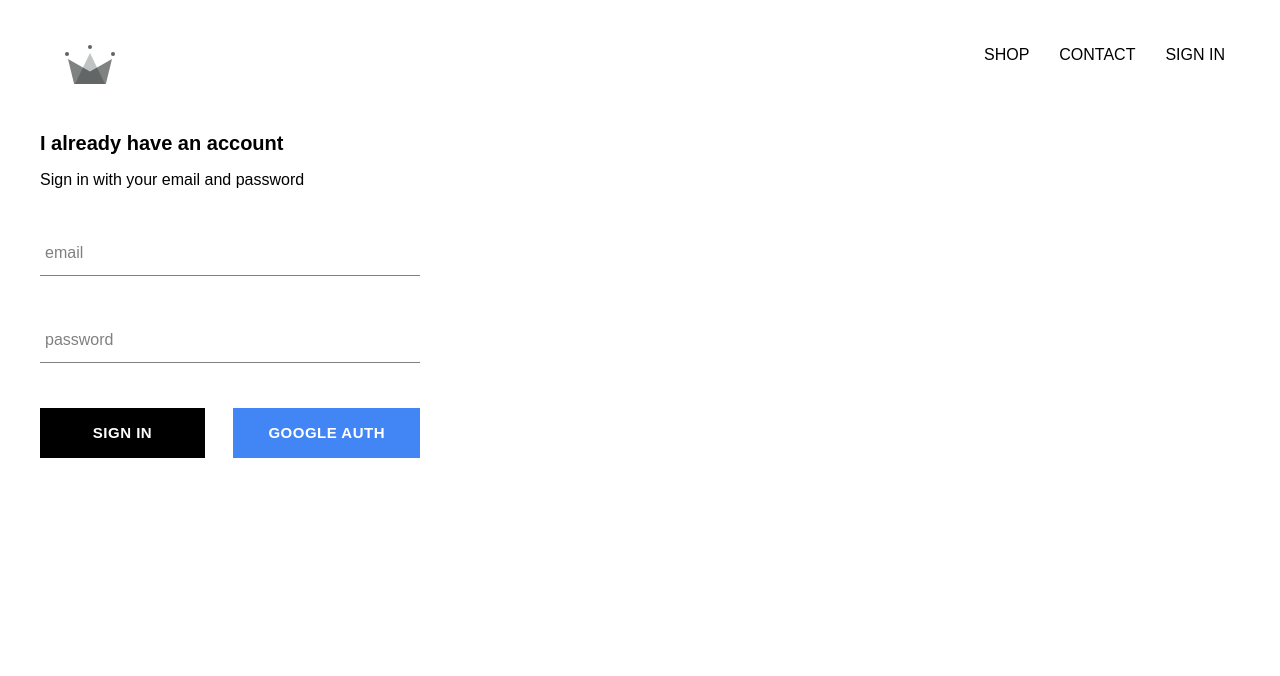
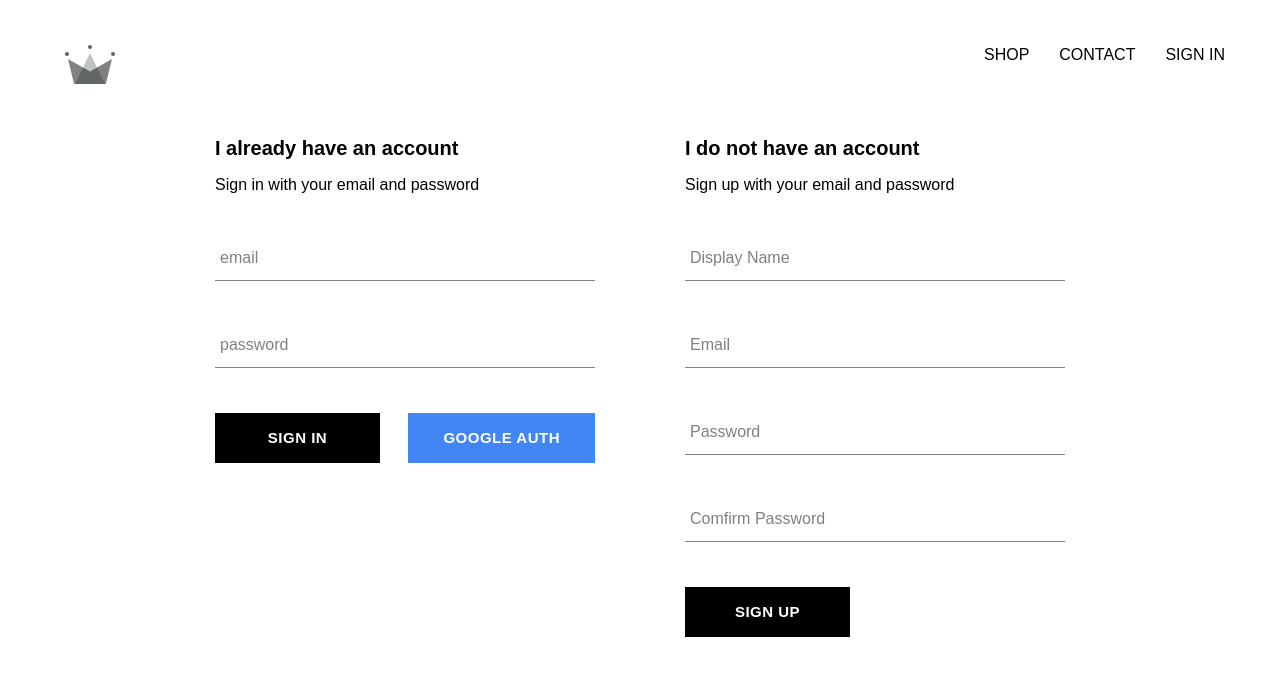
Before and after one commit to DaelynM/React-Ecommerce-Site, a React (Create React App) app: page /signin in a window 1280 px wide. Shown: the top 676 px of the page. Built offline with nearby package versions, Linux system fonts and the light colour scheme; no server answers.

Commit message:
added ability to sign in with email and password

```diff
--- a/src/App.js
+++ b/src/App.js
@@ -5,7 +5,7 @@ import HomePage from "./pages/homepage/HomePageComponent.jsx";
 import ShopPage from "./pages/shoppage/ShopComponent.jsx";
 import Header from "./components/header/HeaderComponent.jsx";
 import SignInUp from "./pages/signinuppage/SignInUp.jsx";
-import { auth } from "./firebase/firebase.utils.js";
+import { auth, createUserProfileDocument } from "./firebase/firebase.utils.js";
 
 const Hats = () => (
   <div>
@@ -19,15 +19,27 @@ function App() {
 
   // Similar to componentDidMount and componentDidUpdate:
   useEffect(() => {
-    const unsubsribeFromAuth = auth.onAuthStateChanged((user) => {
-      setCurrentUser(user);
-      user ? console.log("signed in") : console.log("signed out");
-      console.log(user);
+    const unsubsribeFromAuth = auth.onAuthStateChanged(async (userAuth) => {
+      userAuth ? console.log("signed in") : console.log("signed out");
+
+      //if signed in
+      if (userAuth) {
+        const userRef = await createUserProfileDocument(userAuth);
+        console.log(userAuth);
+
+        userRef.onSnapshot((e) => {
+          setCurrentUser({ id: e.id, ...e.data() });
+        });
+      }
     });
 
     //unmount equivalent
     return () => unsubsribeFromAuth();
   }, []);
+
+  useEffect(() => {
+    console.log(currentUser);
+  }, [currentUser]);
 
   return (
     <div>
--- /dev/null
+++ b/src/components/sign-up/SignUpComponent.jsx
@@ -0,0 +1,104 @@
+import React, { useState } from "react";
+import "./SignUpComponent.scss";
+
+import FormInput from "../form-input/FormInputComponent.jsx";
+import CustomButton from "../custom-button/CustomButtonComponent.jsx";
+
+import { auth, createUserProfileDocument } from "../../firebase/firebase.utils";
+
+const SignUp = () => {
+  const [signUpState, setSignUpState] = useState({
+    displayName: "",
+    email: "",
+    password: "",
+    comfirmPassword: "",
+  });
+
+  const { displayName, email, password, comfirmPassword } = signUpState;
+
+  const handleSubmit = async (event) => {
+    event.preventDefault();
+
+    if (password !== comfirmPassword) {
+      alert("passwords dont match");
+      return;
+    }
+
+    try {
+      const { user } = await auth.createUserWithEmailAndPassword(
+        email,
+        password
+      );
+
+      await createUserProfileDocument(user, { displayName });
+
+      //this will clear my form
+      setSignUpState({
+        displayName: "",
+        email: "",
+        password: "",
+        comfirmPassword: "",
+      });
+    } catch (error) {
+      console.log(error);
+    }
+  };
+
+  const updateField = (e) => {
+    setSignUpState({
+      ...signUpState,
+      [e.target.name]: e.target.value,
+    });
+
+    console.log(e.target.name + " " + e.target.value);
+  };
+
+  return (
+    <div className="sign-in">
+      <h2 className="haveanaccount">I do not have an account</h2>
+      <span>Sign up with your email and password</span>
+
+      <form className="sign-up-form" onSubmit={handleSubmit}>
+        <FormInput
+          name="displayName"
+          type="text"
+          value={displayName}
+          required
+          label="Display Name"
+          handleChange={updateField}
+        />
+
+        <FormInput
+          name="email"
+          type="email"
+          value={email}
+          required
+          label="Email"
+          handleChange={updateField}
+        />
+
+        <FormInput
+          name="password"
+          type="password"
+          value={password}
+          required
+          label="Password"
+          handleChange={updateField}
+        />
+        <FormInput
+          name="comfirmPassword"
+          type="password"
+          value={comfirmPassword}
+          required
+          label="Comfirm Password"
+          handleChange={updateField}
+        />
+        <div className="buttons">
+          <CustomButton type="submit">Sign Up</CustomButton>
+        </div>
+      </form>
+    </div>
+  );
+};
+
+export default SignUp;
--- /dev/null
+++ b/src/components/sign-up/SignUpComponent.scss
@@ -0,0 +1,18 @@
+.sign-in {
+  width: 380px;
+  display: flex;
+  flex-direction: column;
+
+  .haveanaccount {
+    font-size: 20px;
+  }
+
+  .title {
+    margin: 10px;
+  }
+
+  .buttons {
+    display: flex;
+    justify-content: space-between;
+  }
+}
--- a/src/firebase/firebase.utils.js
+++ b/src/firebase/firebase.utils.js
@@ -13,6 +13,45 @@ const config = {
   measurementId: "G-HWRTNKJPSQ",
 };
 
+//updates or creates a new user
+export const createUserProfileDocument = async (userAuth, addtionalObj) => {
+  //if were signed out (it will be null) if userAuth object dosent exist
+  if (!userAuth) return;
+
+  //if were logged in this will get the users uid
+  const userRef = firestore.doc(`user/${userAuth.uid}`);
+  //this is what i use to see if the user already exisits
+  const snapShot = await userRef.get();
+  // console.log(snapShot);
+  console.log(userAuth);
+
+  //if the user doesnt exist, then create that new user in the database
+  if (!snapShot.exists) {
+    const displayName = userAuth.displayName;
+    const email = userAuth.email;
+    const lastOnline = null;
+
+    const creationTime = new Date();
+
+    try {
+      await userRef.set({
+        displayName,
+        email,
+        creationTime,
+        lastOnline,
+        ...addtionalObj,
+      });
+    } catch (err) {
+      console.log("error creating user", err.message);
+    }
+  } else {
+    const lastOnline = userAuth.metadata.lastSignInTime;
+    await userRef.update({ lastOnline });
+  }
+
+  return userRef;
+};
+
 firebase.initializeApp(config);
 
 export const auth = firebase.auth();
--- a/src/pages/signinuppage/SignInUp.jsx
+++ b/src/pages/signinuppage/SignInUp.jsx
@@ -1,10 +1,12 @@
 import React from "react";
 import "./SignInUp.scss";
 import SignIn from "../../components/sign-in/SignInComponent.jsx";
+import SignUp from "../../components/sign-up/SignUpComponent.jsx";
 
 const SignInUp = () => (
   <div className="sign-in-and-sign-up">
     <SignIn />
+    <SignUp />
   </div>
 );
 
--- a/src/pages/signinuppage/SignInUp.scss
+++ b/src/pages/signinuppage/SignInUp.scss
@@ -0,0 +1,6 @@
+.sign-in-and-sign-up {
+  width: 850px;
+  display: flex;
+  justify-content: space-between;
+  margin: 30px auto;
+}
```
